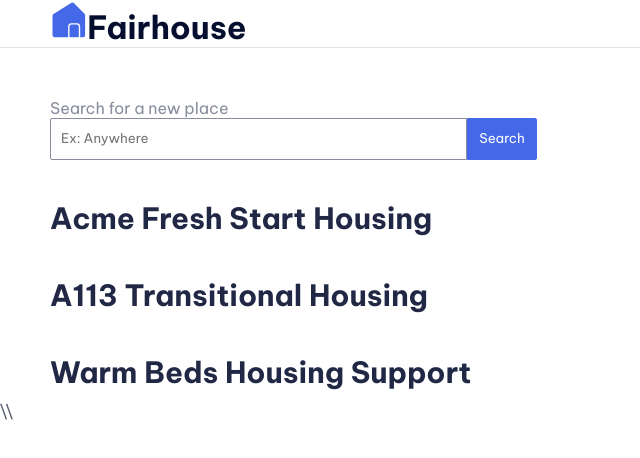
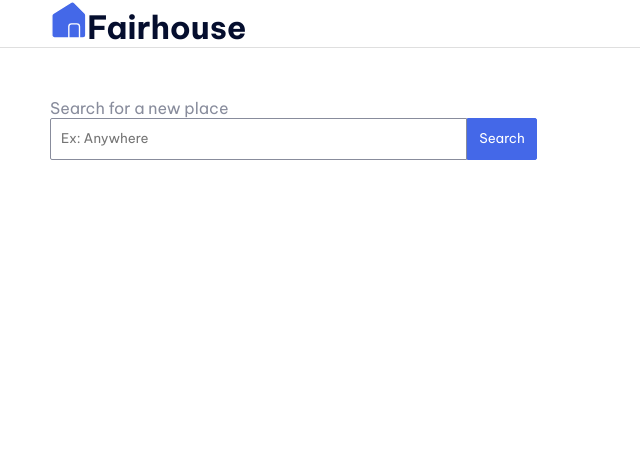
Before and after one commit to PurpleMongrel/angular-tutorial, an Angular app: page / in a window 1280 px wide. Shown: the top 458 px of the page, without its empty margins (0-640 px from the left). Built offline with nearby package versions, Linux system fonts and the light colour scheme.

Commit message:
display result of search click rather than all location list

```diff
--- a/src/app/app.component.html
+++ b/src/app/app.component.html
@@ -5,4 +5,4 @@
   <section>
     <app-housing-list [locationList]="housingLocationList"></app-housing-list>
   </section>
-</main>\\
+</main>
--- a/src/app/housing-list/housing-list.component.html
+++ b/src/app/housing-list/housing-list.component.html
@@ -1,6 +1,6 @@
 <label for="location-search">Search for a new place</label>
 <input id="location-search " #search placeholder="Ex: Anywhere">
 <button (click)="searchHousingLocations(search.value)">Search</button>
-<article *ngFor="let location of locationList">
+<article *ngFor="let location of results">
   <p>{{location.name}}</p>
 </article>
```
